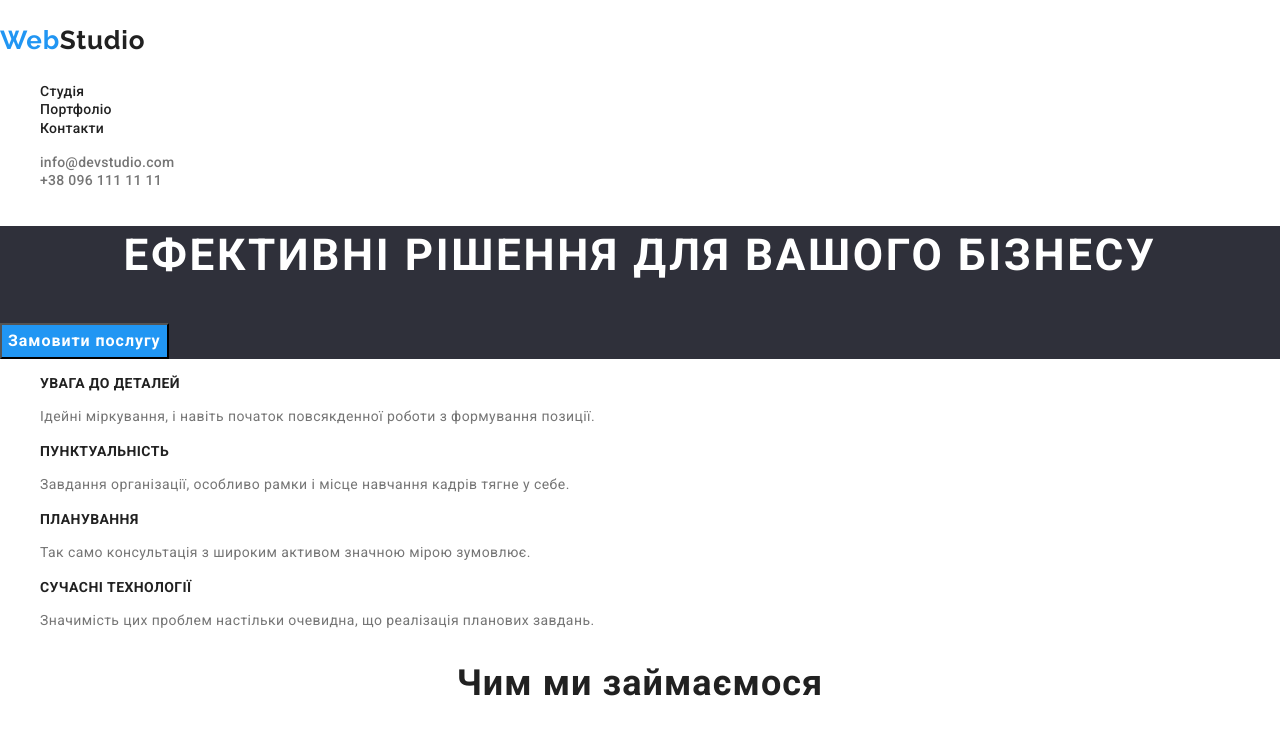
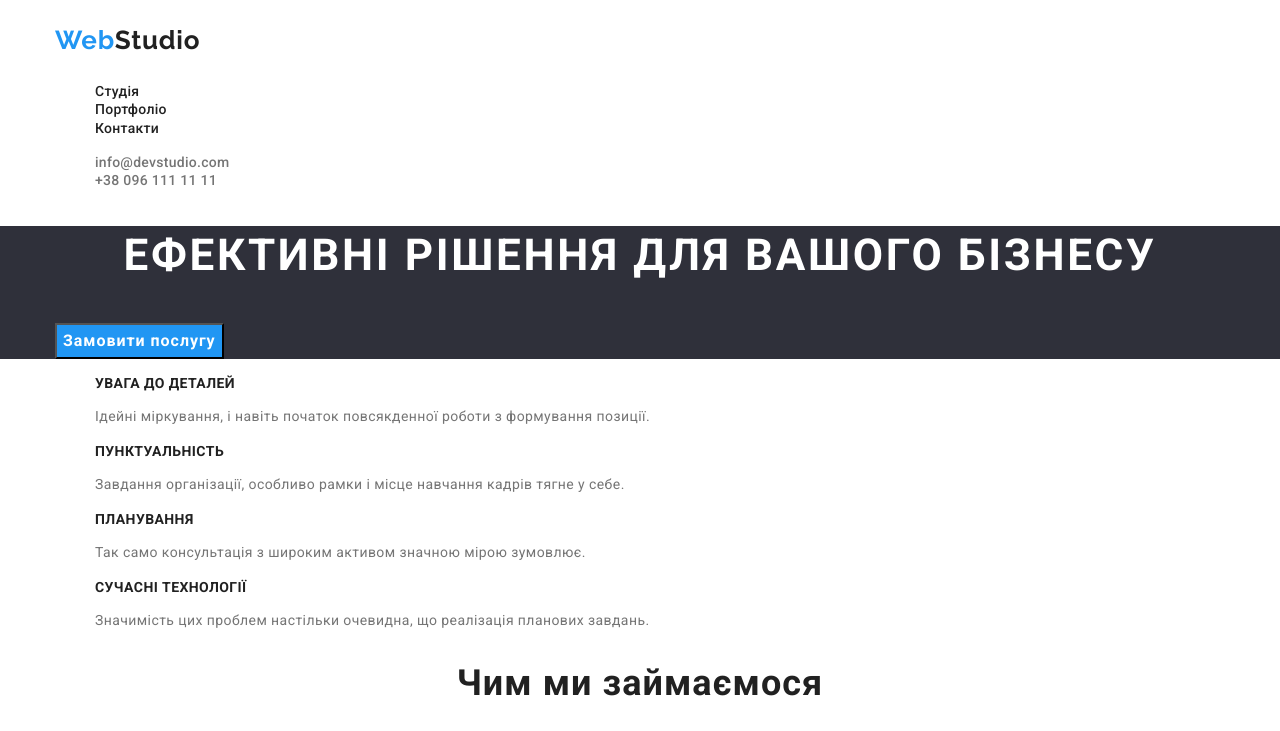
Before and after one commit to Roman18112007/Web-studio, a plain HTML site: page index.html in a window 1280 px wide. Shown: the top 731 px of the page. Drawn offline with nearby package versions, Linux system fonts and the light colour scheme.

Commit message:
finish homework

```diff
--- a/css/styles.css
+++ b/css/styles.css
@@ -58,7 +58,10 @@ p
 .list {
     list-style: none;
 }
-
+.container {
+    width: 1200px;
+    margin: 0 auto;
+    padding: 0 15px;}
 .logo {
     font-family: Raleway;
     font-size: 26px;
--- a/index.html
+++ b/index.html
@@ -16,6 +16,7 @@
   </head>
 <body class="body">
   <header class="header">
+    <div class="container">
     <p class="logo"><span class="colortext">Web</span>Studio</p>
     <nav class="nav">
       <ul class="list nav-list">
@@ -28,13 +29,17 @@
       <li class="header-contact-item"><a class="header-contact-link" href="mailto:info@devstudio.com">info@devstudio.com</a></li>
       <li class="header-contact-item"><a class="header-contact-link" href="tel+380961111111">+38 096 111 11 11</a></li>
     </ul>
+    </div>
   </header>
   <main class="main">
     <section class="business">
+      <div class="container">
       <h1 class="business-title">Ефективні рішення для вашого бізнесу</h1>
       <button class="business-btn" type="button">Замовити послугу</button>
+    </div>
     </section>
     <section class="rules">
+      <div class="container">
       <ul class="list rules-list">
         <li class="rules-item">
           <h3 class=" rules-item-title">УВАГА ДО ДЕТАЛЕЙ</h3>
@@ -64,16 +69,20 @@
           </p>
         </li>
       </ul>
+    </div>
     </section>
     <section class="do">
+      <div class="container">
       <h2 class="do-title">Чим ми займаємося</h2>
       <ul class="list do-list">
         <li class="do-item"><img src="./images/classes/classes_img1.jpg" alt="create programs"></li>
         <li class="do-item"><img src="./images/classes/classes_img2.jpg" alt="sell devices"></li>
         <li class="do-item"><img src="./images/classes/classes_img3.jpg" alt="create"></li>
       </ul>
+    </div>
     </section>
     <section class="team">
+      <div class="container">
       <h2 class="teams-title">Наша команда</h2>
       <ul class=" list list-team">
         <li><img src="./images/team/team_img2.jpg" alt="Ігор Дем'яненко" class="team-img">
@@ -94,9 +103,11 @@
           <p class="team-item-text">UI Designer</p>
         </li>
       </ul>
+    </div>
     </section>
   </main>
   <footer class="footer">
+    <div class="container">
     <p class="logo logo-footer"><span class="colortext">Web</span>Studio</p>
     <address class="footer-content-address">
       <a class="footer-map" href="https://goo.gl/maps/a296i8g7qxYp3x9m8" target="_blank">м. Київ, пр-т Лесі Українки,
@@ -104,6 +115,7 @@
       <a class="footer-date" href="mailto:info@devstudio.com">info@devstudio.com</a>
       <a class="footer-date" href="tel:+380961111111">+38 096 111 11 11</a>
     </address>
+  </div>
   </footer>
 </body>
 </html>
```
Also changed, not shown: portfolio.html (+6 -0 lines).
